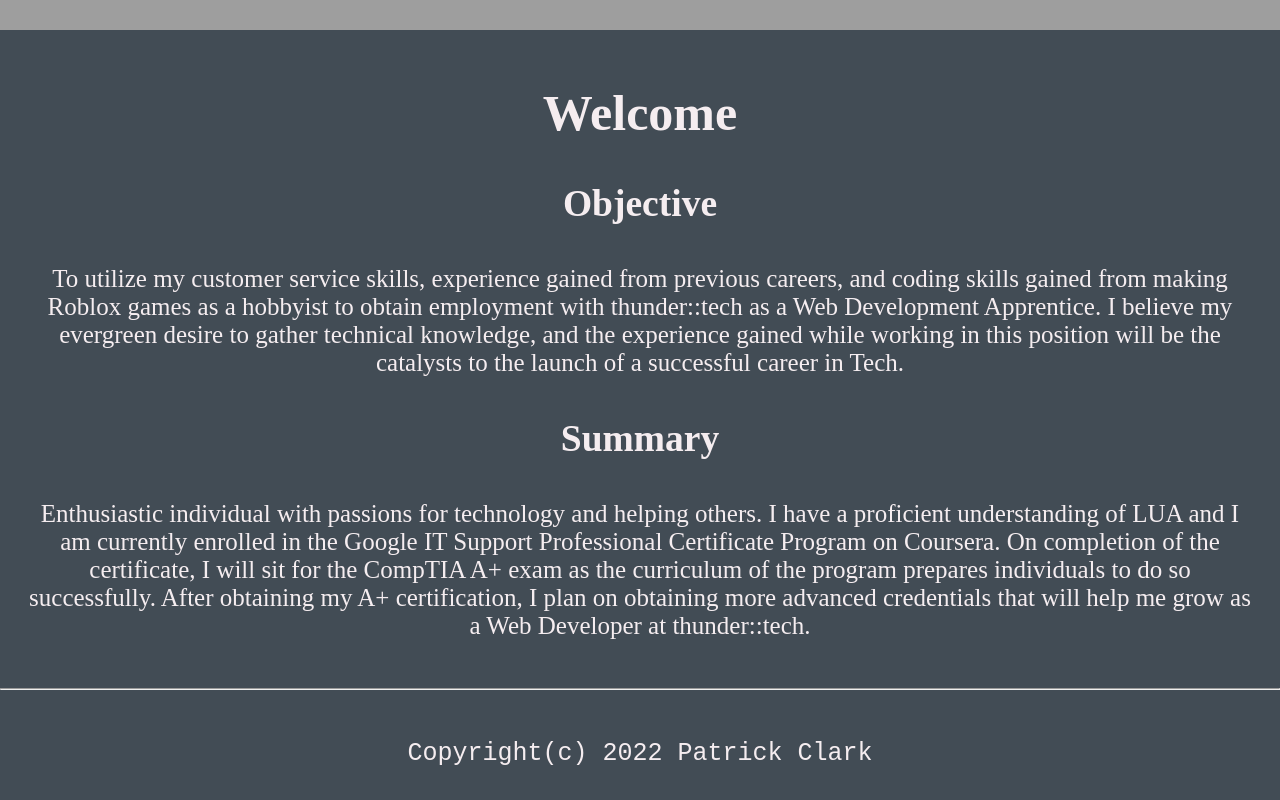
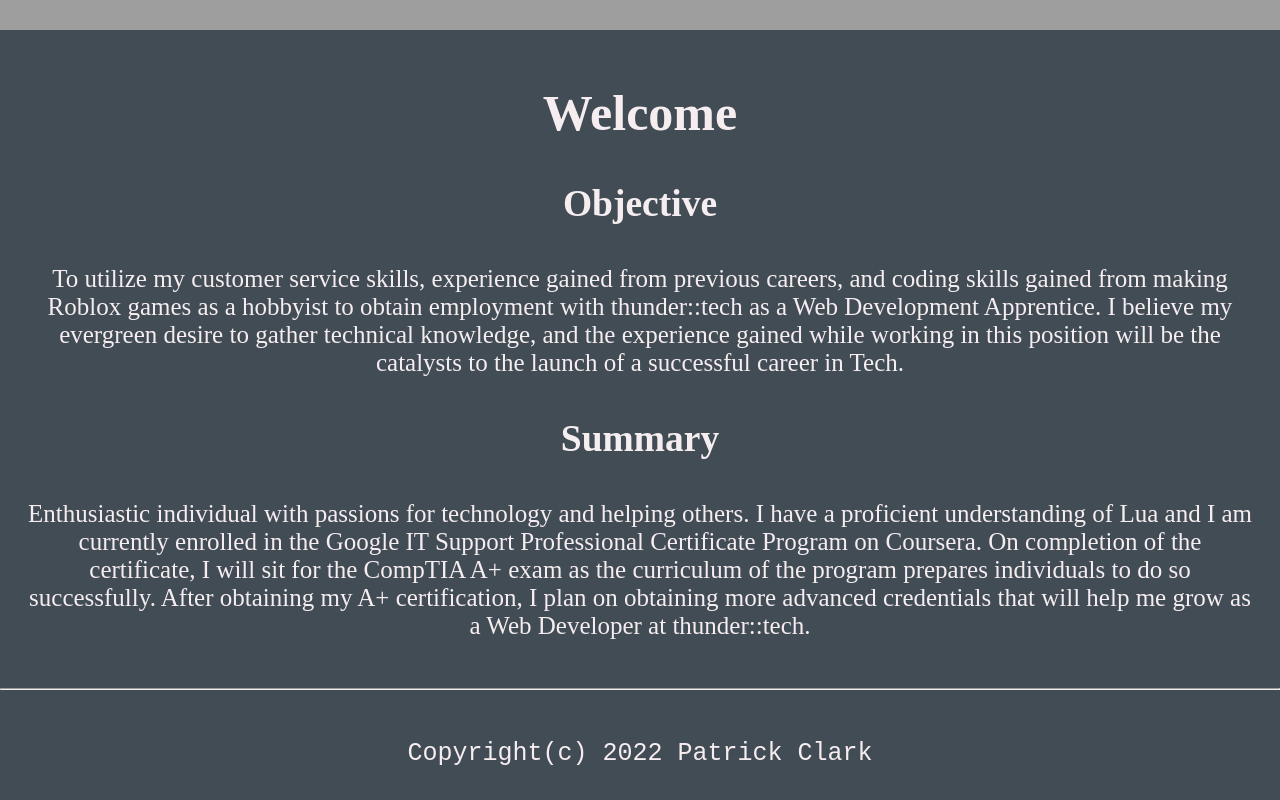
Before and after one commit to SaintCajetan/SaintCajetan.github.io, a plain HTML site: page index.html in a window 1280 px wide. Shown: the part 798-1598 px from the top of the page. Drawn offline with Linux system fonts and the light colour scheme; grey boxes are pictures that could not be loaded.

Commit message:
Update index.html

```diff
--- a/index.html
+++ b/index.html
@@ -26,7 +26,7 @@
         <p> To utilize my customer service skills, experience gained from previous careers, and coding skills gained from making Roblox games as a hobbyist to obtain employment with thunder::tech as a Web Development Apprentice.  I believe my evergreen desire to gather technical knowledge, and the experience gained while working in this position will be the catalysts to the launch of a successful career in Tech.  </p>
 
         <h2>Summary</h2>
-        <p>Enthusiastic individual with passions for technology and helping others. I have a proficient understanding of LUA and I am currently enrolled in the Google IT Support Professional Certificate Program on Coursera. On completion of the certificate, I will sit for the CompTIA A+ exam as the curriculum of the program prepares individuals to do so successfully. After obtaining my A+ certification, I plan on obtaining more advanced credentials that will help me grow as a Web Developer at thunder::tech. </p>
+        <p>Enthusiastic individual with passions for technology and helping others. I have a proficient understanding of Lua and I am currently enrolled in the Google IT Support Professional Certificate Program on Coursera. On completion of the certificate, I will sit for the CompTIA A+ exam as the curriculum of the program prepares individuals to do so successfully. After obtaining my A+ certification, I plan on obtaining more advanced credentials that will help me grow as a Web Developer at thunder::tech. </p>
 
     </body>
 
```
